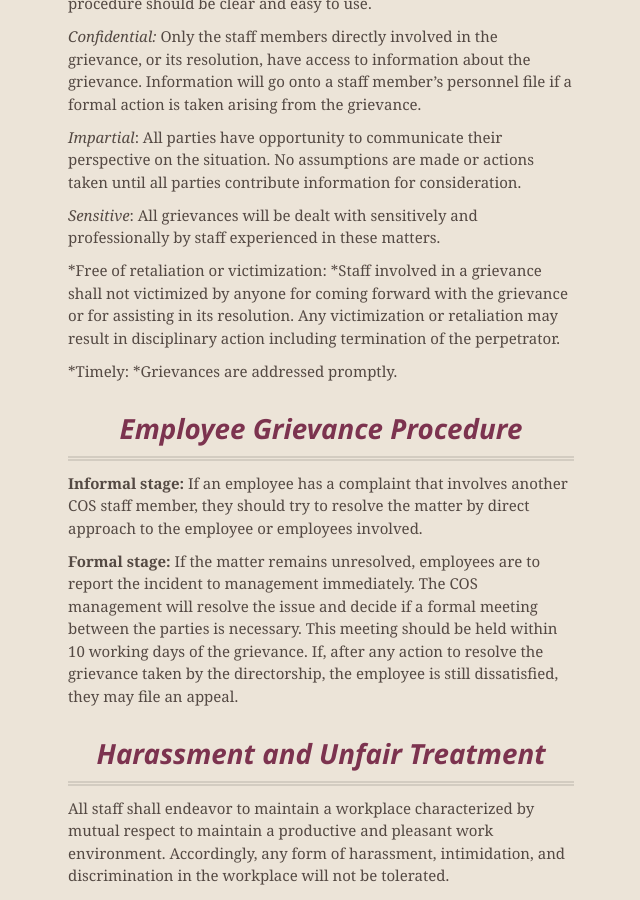
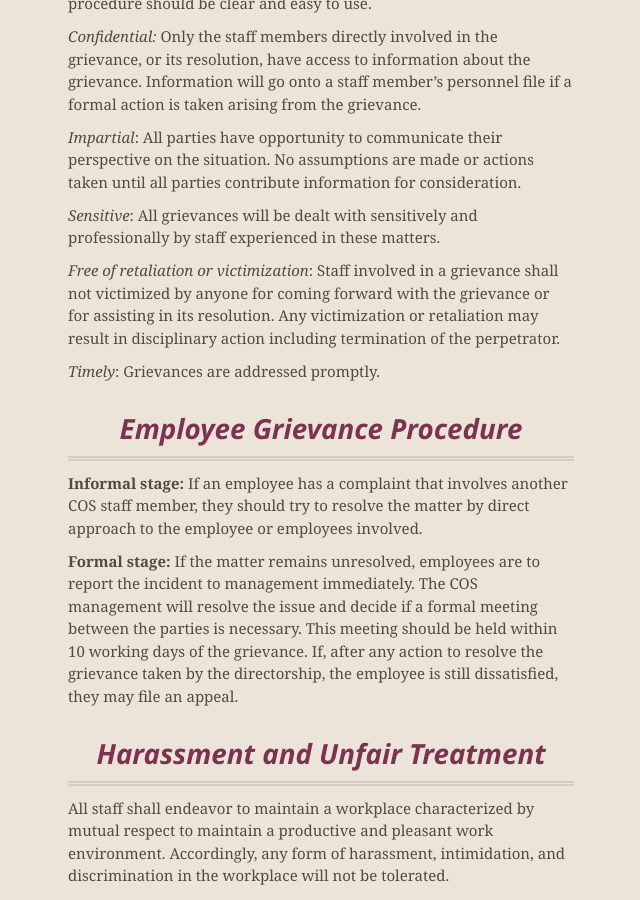
Before and after one commit to CenterForOpenScience/Policies-and-Procedures, a Jekyll site: the page built from index.md, in a window 1280 px wide and 900 px high, scrolled down 8286 px. Shown: the whole window, without its empty margins (319-959 px from the left). Built offline with Jekyll 4.4.1, drawn with Linux system fonts in a browser that asks for light colours; nearby versions of some CDN libraries; some of the changed text lies outside the part shown.

Commit message:
Fix Markdown syntax

```diff
--- a/index.md
+++ b/index.md
@@ -217,7 +217,7 @@
 
 1. **Suspension:**  Should a serious personal misconduct occur, the employee shall be suspended immediately without pay while the case is investigated.  A memorandum delineating the basis for the suspension shall be placed in the employee's personnel file.
 1. **Investigation:**   The activity that resulted in the suspension will be investigated by the directorship.  All facts and related information will be considered.  A memorandum summarizing the investigation and the decision shall be forwarded to the suspended employee and placed in his or her personnel file within ten (10) working days.
-1. **Dismissal/Reinstatement: **The directorship, based on the outcome of the investigation, shall terminate or reinstate the employee.  If the employee is reinstated, the directorship shall also elect whether to consider this suspension as disciplinary time-off without pay, or to compensate the employee for the period of suspension.
+1. **Dismissal/Reinstatement**: The directorship, based on the outcome of the investigation, shall terminate or reinstate the employee.  If the employee is reinstated, the directorship shall also elect whether to consider this suspension as disciplinary time-off without pay, or to compensate the employee for the period of suspension.
 
 ##Reduction in Force
 
```
Also changed, not shown: other parts of index.md (+2 -2 lines).
